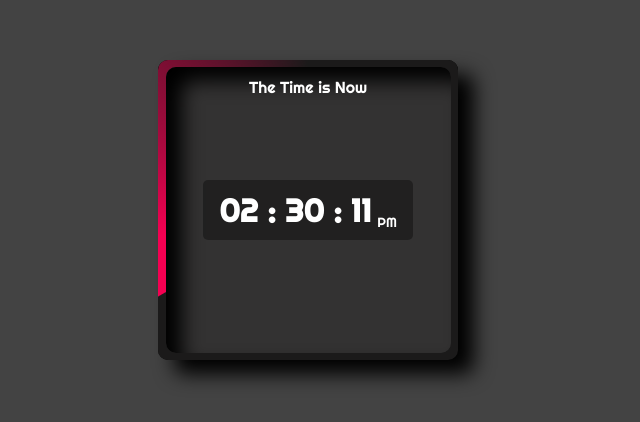
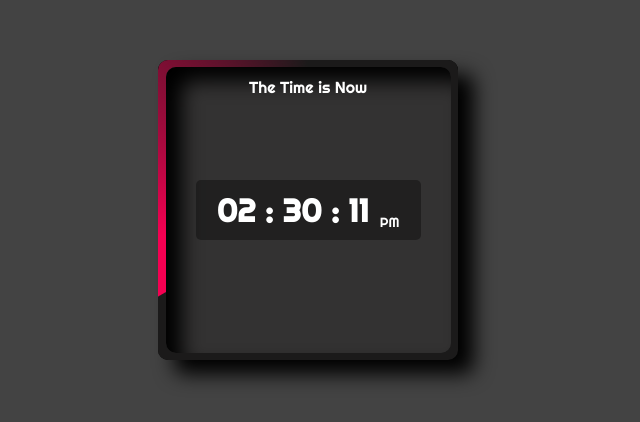
Before and after one commit to codernoyon/digital-clock-3, a plain HTML site: page index.html in a window 1280 px wide. Shown: the part 190-612 px from the top of the page, 332-972 px from the left. Drawn offline with Linux system fonts and the light colour scheme.

Commit message:
someting changing

```diff
--- a/style.css
+++ b/style.css
@@ -31,7 +31,7 @@ body{
 }
 
 .time{
-  width: 70%;
+  width: 75%;
   background: #0000005b;
   padding: 10px;
   z-index: 1000;
```
